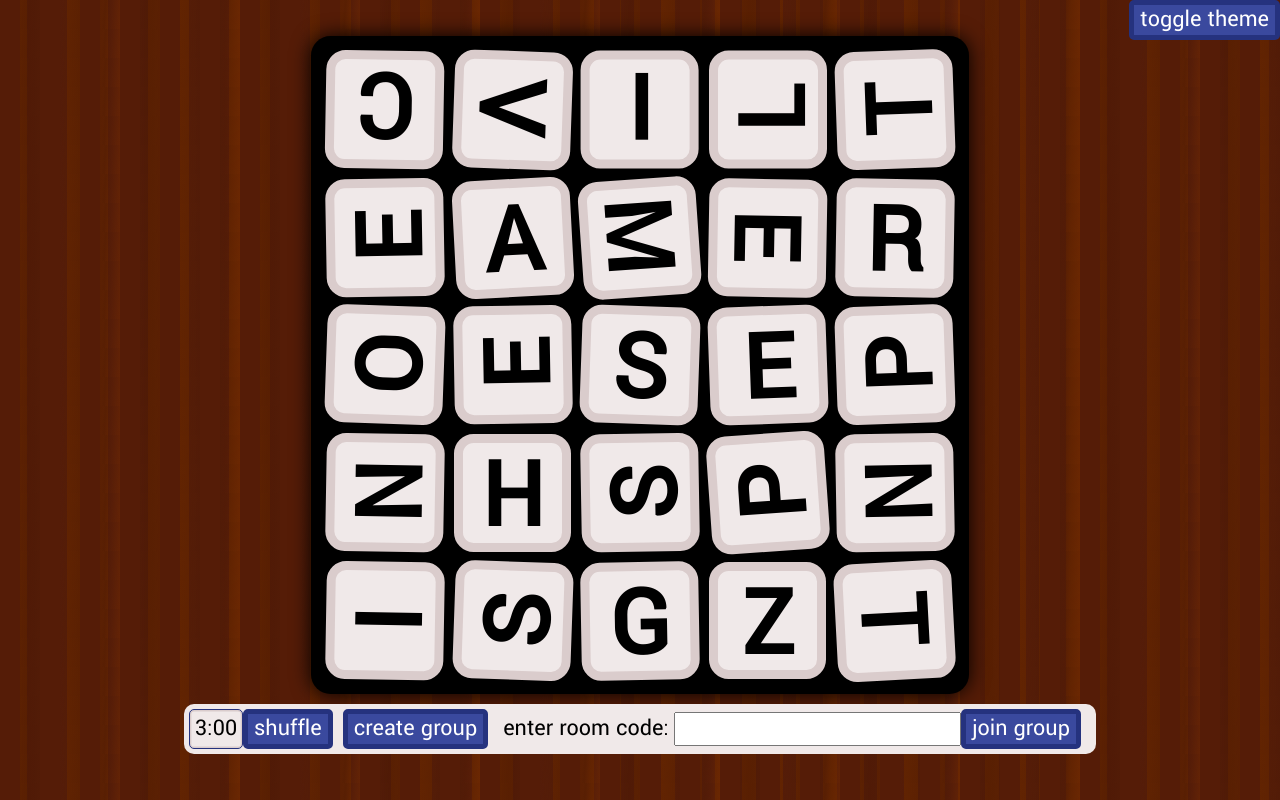
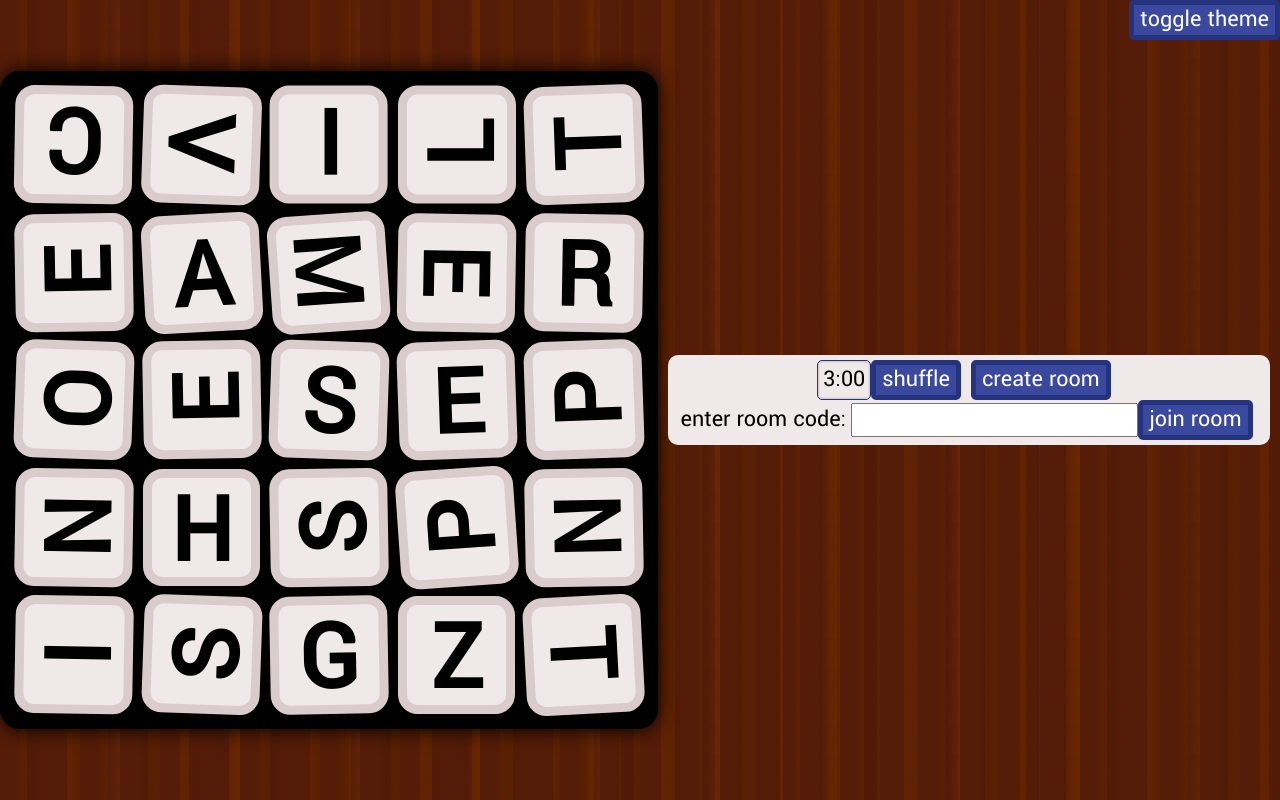
Before and after one commit to areisle/react-word-dice-game, a React (Create React App) app: page / in a window 1280 px wide. Built offline with nearby package versions, Linux system fonts and the light colour scheme; no server answers.

Commit message:
add leave room button
* rename events to be consistent with rest of wording of app

```diff
--- a/src/App.scss
+++ b/src/App.scss
@@ -78,9 +78,6 @@ button {
 
     @media (min-aspect-ratio: 3/2) {
         font-size: 1.75vh;
-    }
-
-    @media (min-aspect-ratio: 2/1) {
         flex-direction: row;
     }
 }
--- a/src/Controls.scss
+++ b/src/Controls.scss
@@ -17,4 +17,9 @@
     > * {
         margin-right: 10px;
     }
+
+    @media (min-aspect-ratio: 2/1) {
+        margin: 20px;
+        max-width: 600px;
+    }
 }
--- a/src/Controls.tsx
+++ b/src/Controls.tsx
@@ -13,11 +13,12 @@ function Controls() {
     }
 
     const {
+        createRoom,
         joinRoom,
-        createRoom,
+        leaveRoom,
+        roomCode: currentRoomCode,
         startGame,
         time,
-        roomCode: currentRoomCode,
     } = useContext(SocketContext);
 
     const shake = () => {
@@ -28,7 +29,7 @@ function Controls() {
         alert('GAME OVER');
     }, []);
 
-    const handleJoinGroup = () => {
+    const handleJoinRoom = () => {
         joinRoom(roomToJoin);
         setRoomToJoin('');
     };
@@ -46,18 +47,25 @@ function Controls() {
                     shuffle
                 </button>
             </div>
+            {currentRoomCode && (
                 <div>
-                {
-                    currentRoomCode && (
                     <p>
                         Room Code: {currentRoomCode}
                     </p>
-                    )
-                }
+                    <button
+                        onClick={leaveRoom}
+                    >
+                        leave room
+                    </button>
+                </div>
+            )}
+            {!currentRoomCode && (
+                <>
+                    <div>
                         <button
                             onClick={createRoom}
                         >
-                    create group
+                            create room
                         </button>
                     </div>
                     <div>
@@ -71,11 +79,13 @@ function Controls() {
                             onChange={handleChange}
                         />
                         <button
-                    onClick={handleJoinGroup}
+                            onClick={handleJoinRoom}
                         >
-                    join group
+                            join room
                         </button>
                     </div>
+                </>
+            )}
         </div>
 
     );
--- a/src/Socket.tsx
+++ b/src/Socket.tsx
@@ -16,21 +16,23 @@ type Board = {
 }[];
 
 interface SocketContextState {
+    board: Board;
+    createRoom: () => void;
     joinRoom: (code: string) => void;
-    createRoom: () => void;
+    leaveRoom: () => void;
+    roomCode: string | null;
     startGame: () => void;
     time: number;
-    board: Board;
-    roomCode: string | null;
 }
 
 const SocketContext = React.createContext<SocketContextState>({
+    board: [],
+    createRoom: () => {},
     joinRoom: (code: string) => {},
-    createRoom: () => {},
+    leaveRoom: () => {},
+    roomCode: null,
     startGame: () => {},
     time: 0,
-    board: [],
-    roomCode: null,
 });
 
 function SocketProvider({ children }) {
@@ -58,15 +60,20 @@ function SocketProvider({ children }) {
     }, [restart]);
 
     const joinRoom = useCallback((roomToJoin) => {
-        socket.emit('join-group', roomToJoin);
+        socket.emit('join-room', roomToJoin);
         setRoomCode(roomToJoin);
     }, [socket]);
 
     const createRoom = useCallback(() => {
-        socket.emit('create-group', (nextRoomCode) => {
+        socket.emit('create-room', (nextRoomCode) => {
             setRoomCode(nextRoomCode);
         });
     }, [socket]);
+
+    const leaveRoom = useCallback(() => {
+        socket.emit('leave-room', roomCode);
+        setRoomCode(null);
+    }, [roomCode, socket]);
 
     const startGame = useCallback(() => {
         const nextBoard = getNewLayout();
@@ -81,12 +88,13 @@ function SocketProvider({ children }) {
     return (
         <SocketContext.Provider
             value={{
+                board,
+                createRoom,
                 joinRoom,
-                createRoom,
+                leaveRoom,
+                roomCode,
                 startGame,
                 time,
-                board,
-                roomCode,
             }}
         >
             {children}
```
Also changed, not shown: server.js (+6 -2 lines). Lines whose indentation alone changed are shown as unchanged.
